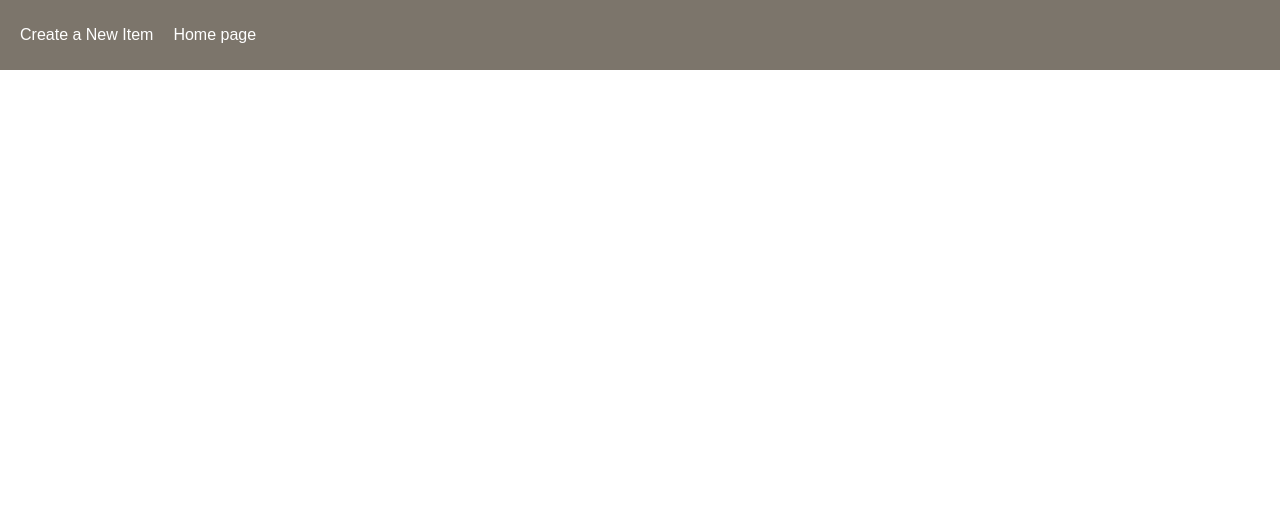
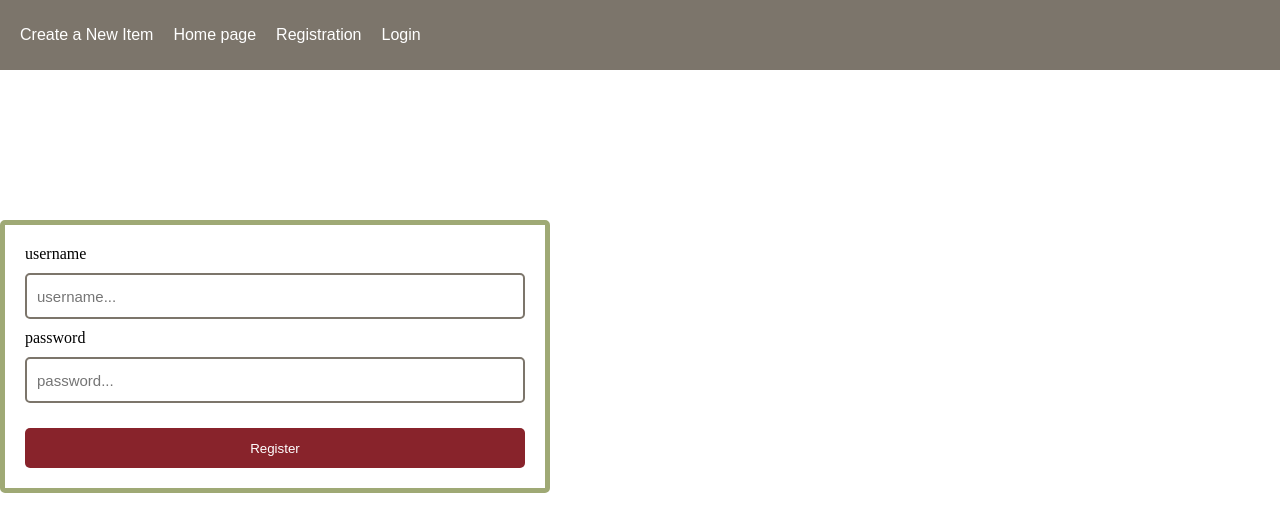
Before and after one commit to NadiaPia/I_want_to_rent, a React (Create React App) app in the folder client/: page /registration in a window 1280 px wide. Shown: the top 532 px of the page. Built offline with nearby package versions, Linux system fonts and the light colour scheme.

Commit message:
Add Registration and Login pages

```diff
--- a/client/src/App.js
+++ b/client/src/App.js
@@ -3,6 +3,11 @@ import {BrowserRouter as Router, Route, Routes, Link} from "react-router-dom";
 import Home from "./pages/Home"
 import CreateItem from './pages/CreateItem';
 import Item from './pages/Item';
+import Registration from "./pages/Registration";
+import Login from "./pages/Login"
+
+
+
 
 
 
@@ -13,12 +18,16 @@ function App() {
         <div className="navbar">
           <Link to="createitem">Create a New Item</Link>
           <Link to="/">Home page</Link>
+          <Link to="registration">Registration</Link>
+          <Link to="login">Login</Link>
         </div>
 
         <Routes>
           <Route path="/" exact element={<Home/>}/>
           <Route path="/createitem" exact element={<CreateItem/>}/>
           <Route path="/items/:id" exact element={<Item/>}/>
+          <Route path="/registration" exact element={<Registration/>}/>
+          <Route path="/login" exact element={<Login/>}/>
         </Routes>
 
       </Router>
--- /dev/null
+++ b/client/src/pages/Login.js
@@ -0,0 +1,27 @@
+import React, { useState } from "react";
+import axios from 'axios';
+
+
+function Login() {
+
+    const [userName, setUserName] = useState("");
+    const [password, setPassword] = useState("");
+
+    const login = () => {
+        const data = {userName: userName, password: password};
+        axios.post("http://localhost:3002/auth/login", data ).then((response) => {
+            console.log(response.data)               //we have to use response.data as it contain messages about arrors
+        })
+    }
+
+  return (
+    <div className="loginContainer">
+      <input type="text" placeholder="Username..." onChange={(event) => {setUserName(event.target.value)}} />
+      <input type="text" placeholder="Password..." onChange={(event) => {setPassword(event.target.value)}}/>
+
+      <button onClick={login}>Login</button>
+    </div>
+  )
+}
+
+export default Login;
--- /dev/null
+++ b/client/src/pages/Registration.js
@@ -0,0 +1,62 @@
+import React from 'react';
+import axios from 'axios';
+import { Formik, Form, Field, ErrorMessage } from "formik";
+import * as Yup from "yup"; //a library that is for validation data inserting into the Form
+
+
+function Registration() {
+
+    const initialValues = {
+        userName: "",
+        password: "",
+
+     };
+
+     const validationSchema = Yup.object().shape({
+        userName: Yup.string().min(3).max(15).required("name is a required field"),
+        password:Yup.string().min(4).max(20).required("password is a required field"),
+    })
+
+    const onSubmit =(data) => {
+        axios.post("http://localhost:3002/auth", data).then(() => {
+            console.log(data)
+        })
+    }
+
+  return (
+    <div>
+      <Formik
+        initialValues={initialValues}
+        onSubmit={onSubmit}
+        validationSchema={validationSchema}
+      >
+        <Form className="formContainer">
+
+            <label>username</label>
+            <ErrorMessage name="userName" component="span"/>
+            <Field
+                autoComplete="off"
+                id="inputCteateItem"
+                name="userName"
+                placeholder="username..."
+            />
+
+            <label>password</label>
+            <ErrorMessage name="password" component="span"/>
+            <Field
+                autoComplete="off"
+                type="password"
+                id="inputCteateItem"
+                name="password"
+                placeholder="password..."
+            />
+
+            <button type="submit">Register</button>
+
+        </Form>
+      </Formik>
+    </div>
+  )
+}
+
+export default Registration;
```
Also changed, not shown: 2 other files (tests, documents, lock files or other folders).
